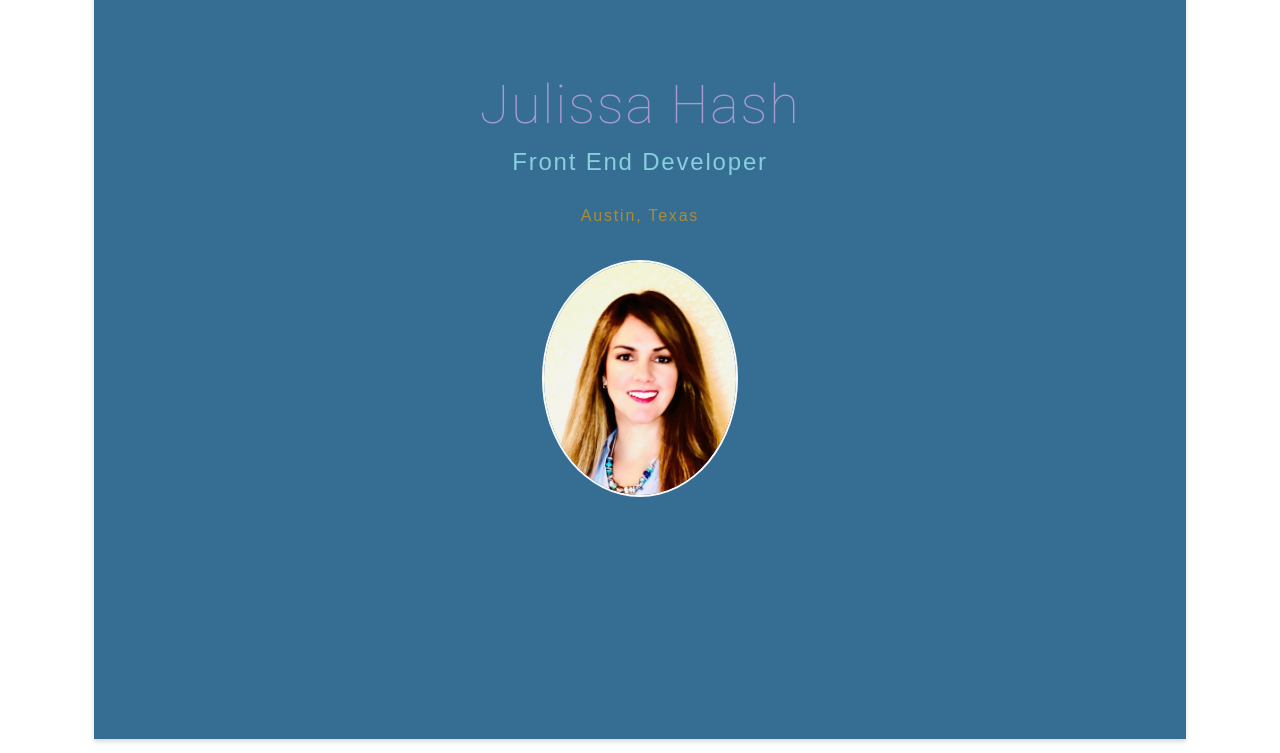
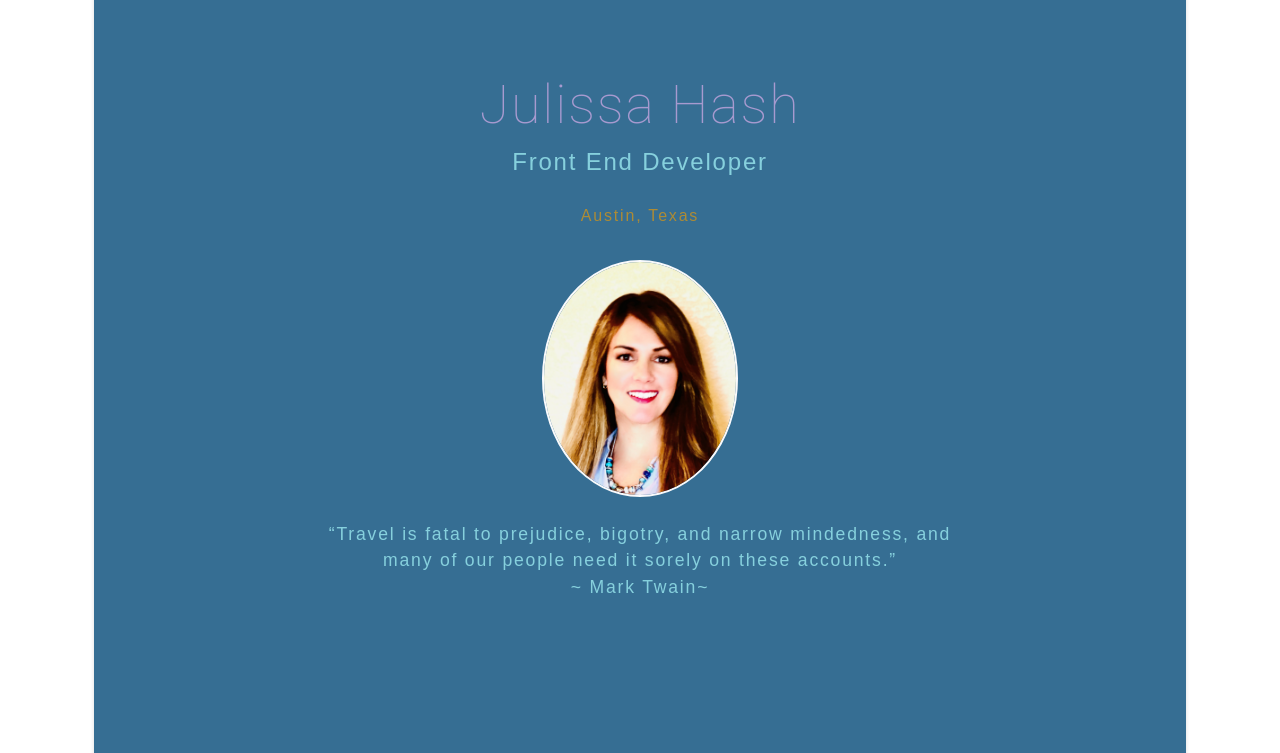
Before and after one commit to yoyachi/full-portfolio, a React (Create React App) app: page / in a window 1280 px wide. Shown: the part 364-1117 px from the top of the page. Built offline with nearby package versions, Linux system fonts and the light colour scheme.

Commit message:
Update about view

```diff
--- a/src/components/About/index.js
+++ b/src/components/About/index.js
@@ -17,6 +17,9 @@ function About() {
         <div className="image1">
           <img src={coverImage} className="my-2" style={{ width: "100%" }} alt="cover" />
         </div>
+        <div className='saying'>
+        <p>“Travel is  fatal to prejudice, bigotry, and narrow mindedness, and many of our people need it sorely on these accounts.” <br/>~ Mark Twain~</p>
+        </div>
       </div>
       <div className='image2'>
         <img src={austinImage} className="my-a" style={{ width: "100%" }} alt="cover" />
--- a/src/index.css
+++ b/src/index.css
@@ -249,7 +249,6 @@ textarea {
 	margin-left: var(--spacing-two);
 	color: rgb(75, 70, 70);
 	font-weight: 300;
-
 	max-width: 20%;
 
 }
@@ -325,6 +324,14 @@ textarea {
 .city {
 	font-size: 1rem!important;
 	color: #ad8b35;
+}
+
+.saying {
+
+	color: #86d0dd;
+	font-size: 15px;
+	font-weight: 300;
+
 }
 
 .modalBackdrop {
@@ -500,6 +507,8 @@ textarea {
 	box-shadow: 0px 7px 10px 0px rgb(0 0 0 / 14%);
 	font-size: 1rem;
 }
+
+
 /* Viewports Styling start*/
 @media only screen and (max-width: 980px) {}
 
```
